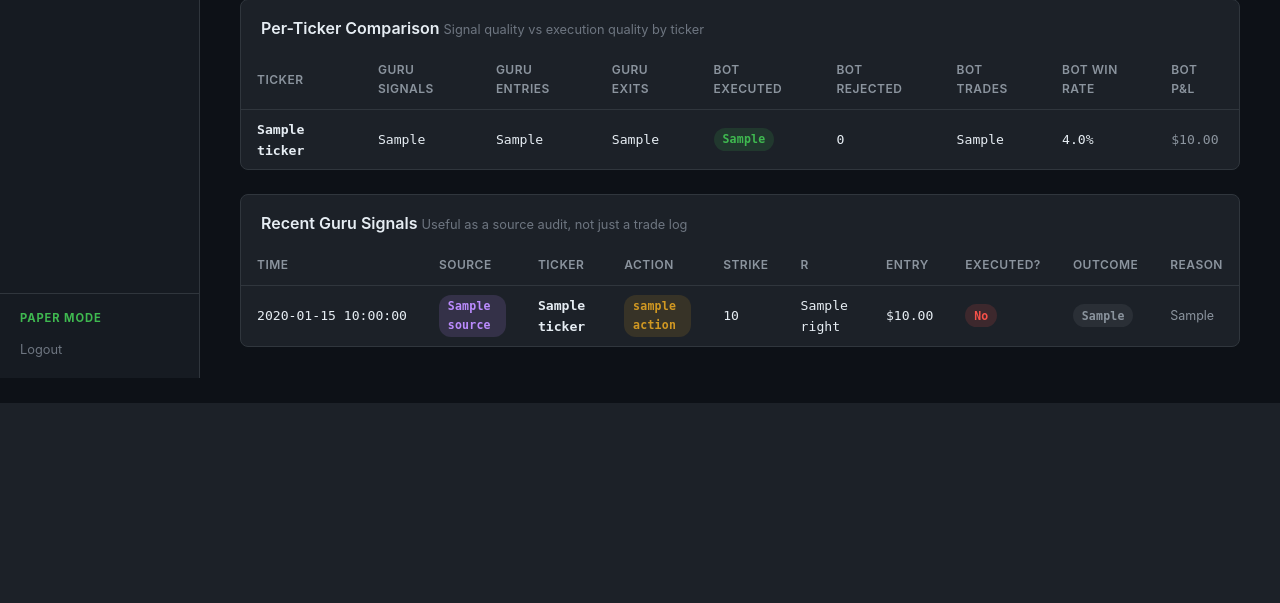
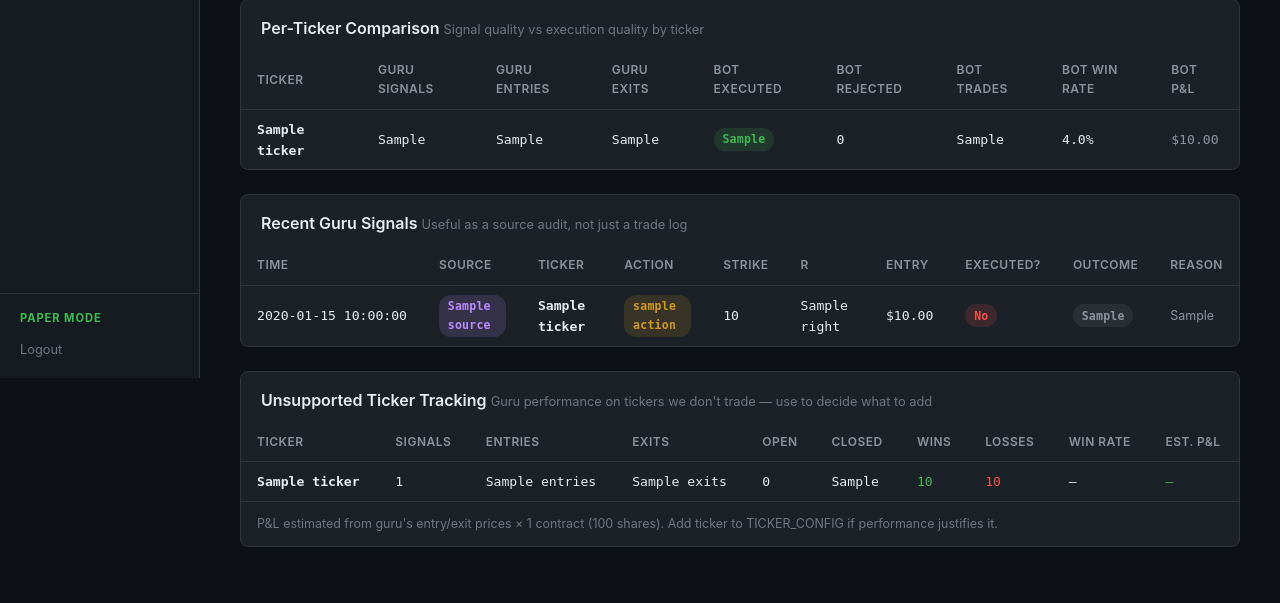
Before and after one commit to srinivas-thammanaboina/trading_journal, a FastAPI app: template app/templates/guru.html in a window 1280 px wide. Shown: the part 422-1025 px from the top of the page. Before the commit the page ends 825 px from the top, so only its background shows below. Run offline with FastAPI, Linux system fonts and the light colour scheme; the template is opened without the code that fills it: most values are stand-ins (such as "Sample title", 1, 10 or a date in 2020).

Commit message:
Add unsupported ticker tracking to Guru Board
- Pairs BUY→CLOSE guru signals for tickers we don't trade
- Shows entries, exits, wins, losses, win rate, estimated P&L
- Helps decide which tickers to add to TICKER_CONFIG

Co-Authored-By: Claude Opus 4.6 (1M context) <noreply@anthropic.com>

```diff
--- a/app/templates/guru.html
+++ b/app/templates/guru.html
@@ -190,4 +190,54 @@
         </tbody>
     </table>
 </div>
+
+<!-- Unsupported Ticker Performance -->
+{% if unsupported_tickers %}
+<div class="table-wrap" style="margin-top:1.5rem;">
+    <div class="table-header">Unsupported Ticker Tracking <span class="table-sub">Guru performance on tickers we don't trade — use to decide what to add</span></div>
+    <table>
+        <thead>
+            <tr>
+                <th>Ticker</th>
+                <th>Signals</th>
+                <th>Entries</th>
+                <th>Exits</th>
+                <th>Open</th>
+                <th>Closed</th>
+                <th>Wins</th>
+                <th>Losses</th>
+                <th>Win Rate</th>
+                <th>Est. P&L</th>
+            </tr>
+        </thead>
+        <tbody>
+            {% for t in unsupported_tickers %}
+            <tr>
+                <td><strong>{{ t.ticker }}</strong></td>
+                <td>{{ t.total_signals }}</td>
+                <td>{{ t.entries }}</td>
+                <td>{{ t.exits }}</td>
+                <td>{% if t.open_entries > 0 %}<span class="badge badge-yellow">{{ t.open_entries }}</span>{% else %}0{% endif %}</td>
+                <td>{{ t.closed_trades }}</td>
+                <td class="pnl-positive">{{ t.wins }}</td>
+                <td class="pnl-negative">{{ t.losses }}</td>
+                <td style="font-family:var(--font-mono);">
+                    {% if t.closed_trades > 0 %}
+                    <span style="color:{% if t.win_rate >= 60 %}var(--green){% elif t.win_rate >= 40 %}var(--yellow){% else %}var(--red){% endif %};">
+                        {{ "%.1f"|format(t.win_rate) }}%
+                    </span>
+                    {% else %}—{% endif %}
+                </td>
+                <td class="{{ 'pnl-positive' if t.total_pnl > 0 else 'pnl-negative' if t.total_pnl < 0 else 'pnl-zero' }}" style="font-family:var(--font-mono);">
+                    {% if t.closed_trades > 0 %}{{ '+' if t.total_pnl >= 0 }}${{ "%.0f"|format(t.total_pnl) }}{% else %}—{% endif %}
+                </td>
+            </tr>
+            {% endfor %}
+        </tbody>
+    </table>
+    <div style="padding:0.75rem 1rem; font-size:0.78rem; color:var(--text-muted); border-top:1px solid var(--border);">
+        P&L estimated from guru's entry/exit prices × 1 contract (100 shares). Add ticker to TICKER_CONFIG if performance justifies it.
+    </div>
+</div>
+{% endif %}
 {% endblock %}
```
Also changed, not shown: app/pages/routes.py (+52 -0 lines).
